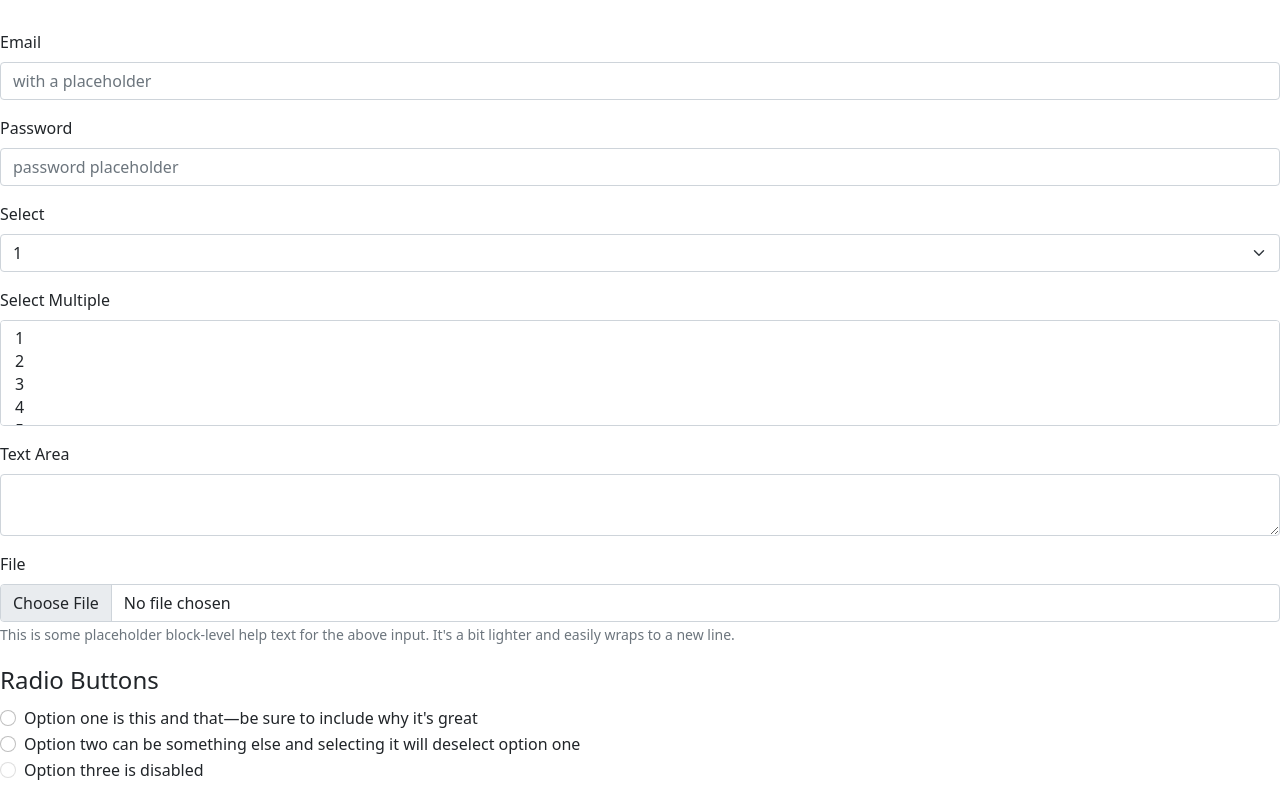
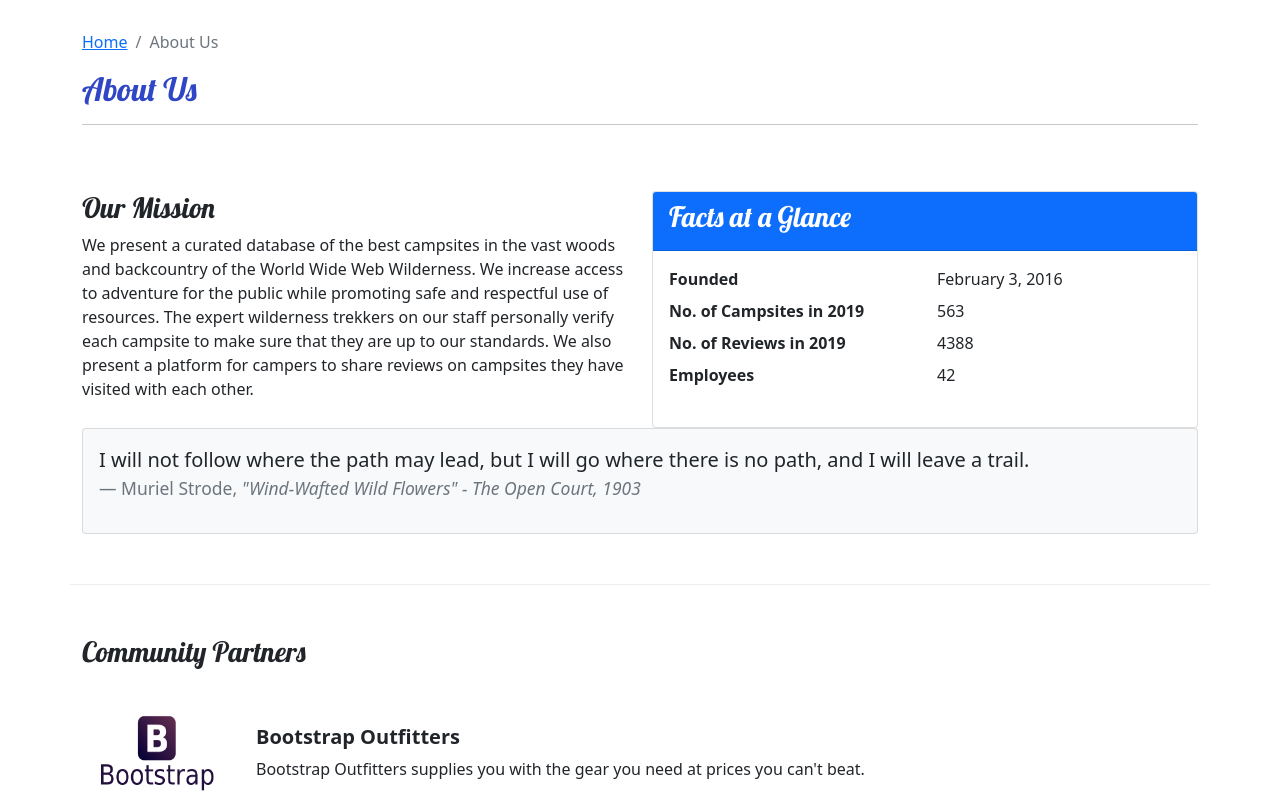
Before and after one commit to jj252/netflix, a React (Create React App) app: page /about in a window 1280 px wide. Shown: the part 320-1120 px from the top of the page. Built offline with nearby package versions, Linux system fonts and the light colour scheme.

Commit message:
After workshop2

```diff
--- a/src/App.js
+++ b/src/App.js
@@ -18,7 +18,7 @@
 import ContactPage from './pages/ContactPage';
 import HomePage from './pages/HomePage';
 import CampsiteDetailPage from './pages/CampsiteDetailPage';
-
+import AboutPage from './pages/AboutPage';
 
 
 const test2 = (name) =>{
@@ -45,6 +45,7 @@
               <Route path='/' element={<HomePage />} />
               <Route path='contact' element={<ContactPage />} />
               <Route path='directory' element={<CampsiteDirectoryPage />} />
+              <Route path='about' element={<AboutPage />} />
               <Route
                 path='directory/:campsiteId'
                 element={<CampsiteDetailPage />}
--- a/src/features/display/DisplayList.js
+++ b/src/features/display/DisplayList.js
@@ -2,9 +2,10 @@
 import DisplayCard from './DisplayCard';
 import { selectFeaturedCampsite } from '../campsites/campsitesSlice';
 import { selectFeaturedPromotion } from '../promotions/promotionsSlice';
+import { selectFeaturedPartner } from '../partners/partnersSlice';
 
 const DisplayList = () => {
-    const items = [selectFeaturedCampsite(), selectFeaturedPromotion()];
+    const items = [selectFeaturedCampsite(), selectFeaturedPromotion(),selectFeaturedPartner()];
 
     return (
         <Row>
--- /dev/null
+++ b/src/features/partners/Partner.js
@@ -0,0 +1,17 @@
+const Partner = ({partner}) =>{
+    if (partner){
+        const { image,name,description } = partner;
+        return (
+            <>
+                <img src={image} alt={name} style={{width:'150px'}}/>
+                <div className='m-4'>
+                    <h5 className='fw-bold'>{name}</h5>
+                    {description}
+                </div>
+            </>
+        )
+    }
+    return null;
+}
+
+export default Partner;
--- /dev/null
+++ b/src/features/partners/PartnersList.js
@@ -0,0 +1,20 @@
+import { Col } from "reactstrap";
+import Partner from "./Partner";
+import { selectAllPartners } from "./partnersSlice";
+
+const PartnersList = () => {
+    const partners = selectAllPartners();
+    return(
+        <Col className='mt-4'>
+            {partners.map((partner)=>{
+                return(
+                    <div className='d-flex mb-5' key={partner.id}>
+                        <Partner partner={partner}/>
+                    </div>
+                )
+            })}
+        </Col>
+    )
+}
+
+export default PartnersList;
--- /dev/null
+++ b/src/features/partners/partnersSlice.js
@@ -0,0 +1,9 @@
+import {PARTNERS} from '../../app/shared/PARTNERS';
+
+export const selectAllPartners = () =>{
+    return PARTNERS;
+}
+
+export const selectFeaturedPartner = () =>{
+    return PARTNERS.find((partner) => partner.featured);
+}
--- /dev/null
+++ b/src/pages/AboutPage.js
@@ -0,0 +1,71 @@
+import {Col,Row,Container,Card,CardBody,CardHeader} from 'reactstrap';
+import SubHeader from '../components/SubHeader';
+import PartnersList from '../features/partners/PartnersList';
+const AboutPage = () => {
+    return(
+        <Container>
+            <SubHeader current='About Us'/>
+            <Row className='row-content'>
+                <Col sm='6'>
+                    <h3>Our Mission</h3>
+                    <p>
+                        We present a curated database of the best campsites in the
+                        vast woods and backcountry of the World Wide Web Wilderness.
+                        We increase access to adventure for the public while
+                        promoting safe and respectful use of resources. The expert
+                        wilderness trekkers on our staff personally verify each
+                        campsite to make sure that they are up to our standards. We
+                        also present a platform for campers to share reviews on
+                        campsites they have visited with each other.
+                    </p>
+                </Col>
+                <Col sm='6'>
+                    <Card>
+                        <CardHeader className='bg-primary text-white'>
+                            <h3>Facts at a Glance</h3>
+                        </CardHeader>
+                        <CardBody>
+                        <dl className='row'>
+                                <dt className='col-6'>Founded</dt>
+                                <dd className='col-6'>February 3, 2016</dd>
+                                <dt className='col-6'>No. of Campsites in 2019</dt>
+                                <dd className='col-6'>563</dd>
+                                <dt className='col-6'>No. of Reviews in 2019</dt>
+                                <dd className='col-6'>4388</dd>
+                                <dt className='col-6'>Employees</dt>
+                                <dd className='col-6'>42</dd>
+                            </dl>
+                        </CardBody>
+                    </Card>
+                </Col>
+                <Col>
+                    <Card className='bg-light mt3'>
+                        <CardBody>
+                            <blockquote className='blockquote'>
+                                <p>I will not follow where the path may lead, but I
+                                    will go where there is no path, and I will leave
+                                    a trail.
+                                </p>
+                                <footer className='blockquote-footer'>
+                                    Muriel Strode,{' '}
+                                    <cite title='Source Title'>
+                                        "Wind-Wafted Wild Flowers" - The Open Court,
+                                        1903
+                                    </cite>
+                                </footer>
+                            </blockquote>
+                        </CardBody>
+                    </Card>
+                </Col>
+            </Row>
+            <Row className='row-content'>
+                <Col xs='12'>
+                    <h3>Community Partners</h3>
+                </Col>
+                <PartnersList />
+            </Row>
+        </Container>
+    )
+}
+
+export default AboutPage;
```
